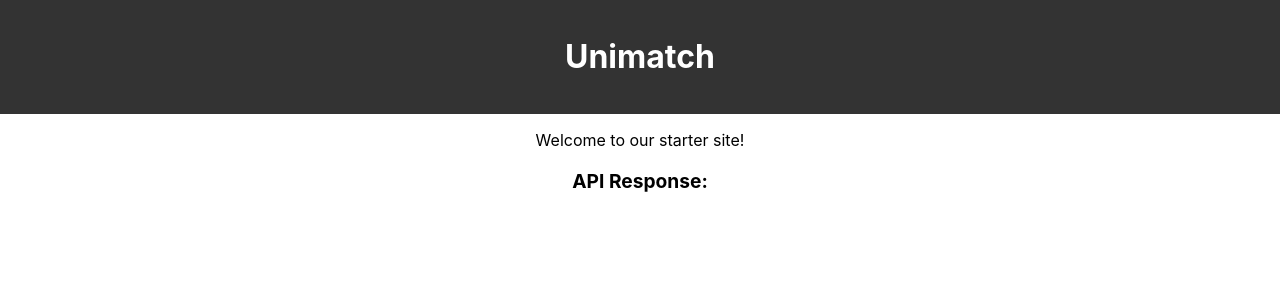
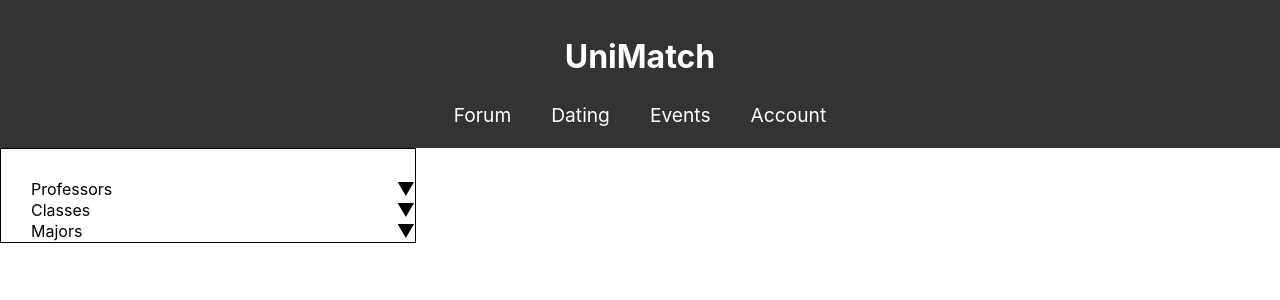
Before and after one commit to davitbars/ULyfe-Social-Media, a React (Create React App) app: page /screens/forum in a window 1280 px wide. Shown: the top 300 px of the page. Built offline with nearby package versions, Linux system fonts and the light colour scheme; no server answers.

Commit message:
basic format

```diff
--- a/package.json
+++ b/package.json
@@ -10,6 +10,7 @@
     "express": "^4.18.2",
     "react": "^18.2.0",
     "react-dom": "^18.2.0",
+    "react-router-dom": "^6.16.0",
     "react-scripts": "5.0.1",
     "web-vitals": "^2.1.4"
   },
--- a/src/App.css
+++ b/src/App.css
@@ -50,3 +50,20 @@ header {
   font-weight: bolder;
   font-size: larger;
 }
+
+nav ul{
+  margin: 0;
+  padding: 0;
+}
+
+nav ul li {
+  list-style-type: none;
+  display: inline-block;
+  padding: 5px 20px;
+}
+
+nav ul li a {
+  text-decoration: none;
+  color: white;
+  font-size: larger;
+}
--- a/src/App.js
+++ b/src/App.js
@@ -1,25 +1,29 @@
 import './App.css';
-import Header from './header';
-import React, { useState, useEffect } from 'react';
+import Header from './components/header';
+import React from 'react';
+import { BrowserRouter as Router, Route, Routes } from 'react-router-dom';
+import Account from './screens/account';
+import Dating from './screens/dating';
+import Forum from './screens/forumFiles/forum';
+import Events from './screens/events';
+
 
 function App() {
-  const [apiData, setApiData] = useState({});
+  return (
+    <Router>
+      <Header />
+      <Routes>
+        <Route path="/screens">
+          <Route index element={<Account />} />
+          <Route path="account" element={<Account />} />
+          <Route path="dating" element={<Dating />} />
+          <Route path="forum" element={<Forum />} />
+          <Route path="events" element={<Events />} />
+        </Route>
+      </Routes>
 
-  useEffect(() => {
-    fetch('http://localhost:5000/api/hello')
-      .then((response) => response.json())
-      .then((data) => setApiData(data));
-  }, []);
+    </Router>
 
-
-  return (
-    <div className="App">
-      <Header />
-      <main>
-        <p>Welcome to our starter site!</p>
-        <p id="APIResponse">API Response: {apiData.message}</p>
-      </main>
-    </div>
   );
 }
 
--- /dev/null
+++ b/src/components/header.js
@@ -0,0 +1,28 @@
+import React from 'react';
+import { Link } from 'react-router-dom';
+
+function Header() {
+  return (
+    <header>
+      <h1>UniMatch</h1>
+      <nav>
+        <ul>
+          <li>
+            <Link to="/screens/forum">Forum</Link>
+          </li>
+          <li>
+            <Link to="/screens/dating">Dating</Link>
+          </li>
+          <li>
+            <Link to="/screens/events">Events</Link>
+          </li>
+          <li>
+            <Link to="/screens/account">Account</Link>
+          </li>
+        </ul>
+      </nav>
+    </header>
+  );
+}
+
+export default Header;
--- a/src/header.js
+++ /dev/null
@@ -1,11 +0,0 @@
-import React from 'react';
-
-function Header() {
-  return (
-    <header>
-      <h1>Unimatch</h1>
-    </header>
-  );
-}
-
-export default Header;
--- /dev/null
+++ b/src/screens/account.js
@@ -0,0 +1,12 @@
+import React from 'react';
+
+function account() {
+  return (
+    <div>
+      <h1>Account Page</h1>
+      <p>Welcome to your account page.</p>
+    </div>
+  );
+}
+
+export default account;
--- /dev/null
+++ b/src/screens/dating.js
@@ -0,0 +1,12 @@
+import React from 'react';
+
+function dating() {
+  return (
+    <div>
+      <h1>Dating Page</h1>
+      <p>Welcome to your dating page.</p>
+    </div>
+  );
+}
+
+export default dating;
--- /dev/null
+++ b/src/screens/events.js
@@ -0,0 +1,12 @@
+import React from 'react';
+
+function events() {
+  return (
+    <div>
+      <h1>Events Page</h1>
+      <p>Welcome to your events page.</p>
+    </div>
+  );
+}
+
+export default events;
--- /dev/null
+++ b/src/screens/forumFiles/forum.js
@@ -0,0 +1,22 @@
+import React from 'react';
+import SideMenu from './sideMenu';
+
+function Forum() {
+  // Forum component code
+
+  return (
+    <div className="forum">
+      {/* Side menu component */}
+      <div className="side-menu">
+        <SideMenu />
+      </div>
+
+      {/* Forum content */}
+      <div className="forum-content">
+        {/* ... Forum content JSX ... */}
+      </div>
+    </div>
+  );
+}
+
+export default Forum;
--- /dev/null
+++ b/src/screens/forumFiles/sideMenu.css
@@ -0,0 +1,36 @@
+/* CSS for the SideMenu component */
+.side-menu {
+    padding-top: 30px;
+    width: 30%;
+    /* Set the width to 25% of the screen */
+    padding-left: 30px;
+    /* Your other styling for the side menu container */
+    border: 1px solid black;
+}
+
+.category-content {
+    display: flex;
+    justify-content: space-between;
+    align-items: center;
+}
+
+.catetgory :active{
+    width: 30%;
+}
+
+.category-title {
+    /* Your styling for the category title */
+}
+
+.arrow {
+    /* Your styling for the arrow icon */
+    font-size: 18px;
+    margin-right: 0px;
+}
+
+/* Additional styling for the subcategory list, if needed */
+.subcategory-list {
+    list-style-type: none;
+    padding: 0;
+    margin: 0 0 0 10px;
+}
--- /dev/null
+++ b/src/screens/forumFiles/sideMenu.js
@@ -0,0 +1,62 @@
+import React, { useState } from 'react';
+import "./sideMenu.css";
+
+function SideMenu() {
+  const [categories, setCategories] = useState([
+    {
+      name: 'Professors',
+      subcategories: ['Professor 1', 'Professor 2', 'Professor 3'],
+      isOpen: false,
+    },
+    {
+      name: 'Classes',
+      subcategories: ['Class 1', 'Class 2', 'Class 3'],
+      isOpen: false,
+    },
+    {
+      name: 'Majors',
+      subcategories: ['Major 1', 'Major 2', 'Major 3'],
+      isOpen: false,
+    },
+    // ... Other categories
+  ]);
+
+  const handleCategoryClick = (index) => {
+    setCategories((prevCategories) => {
+      const newCategories = prevCategories.map((category, i) => {
+        if (i === index) {
+          return { ...category, isOpen: !category.isOpen };
+        } else {
+          return { ...category, isOpen: false };
+        }
+      });
+      return newCategories;
+    });
+  };
+
+  return (
+    <div className="side-menu-box">
+      {categories.map((category, index) => (
+        <div key={index} className={`category ${category.isOpen ? 'active' : ''}`}>
+          <div className="category-content" onClick={() => handleCategoryClick(index)}>
+            <div className="category-title">
+              {category.name}
+            </div>
+            <span className={`arrow ${category.isOpen ? 'up' : 'down'}`}>
+              {category.isOpen ? '▲' : '▼'}
+            </span>
+          </div>
+          {category.isOpen && (
+            <ul className="subcategory-list">
+              {category.subcategories.map((subcategory, subIndex) => (
+                <li key={subIndex}>{subcategory}</li>
+              ))}
+            </ul>
+          )}
+        </div>
+      ))}
+    </div>
+  );
+}
+
+export default SideMenu;
```
Also changed, not shown: src/components/footer.js (added), 1 other file (tests, documents, lock files or other folders).
